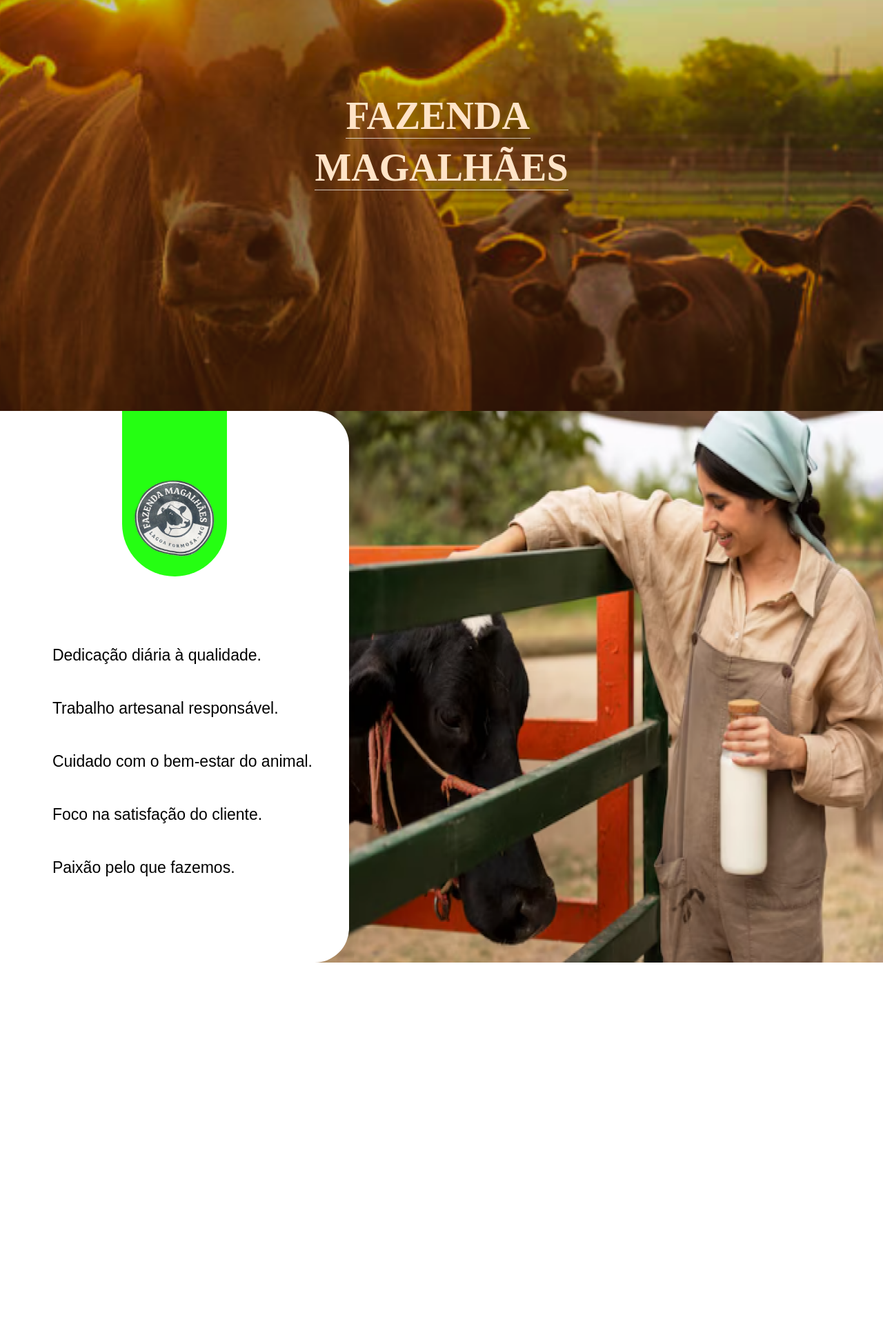
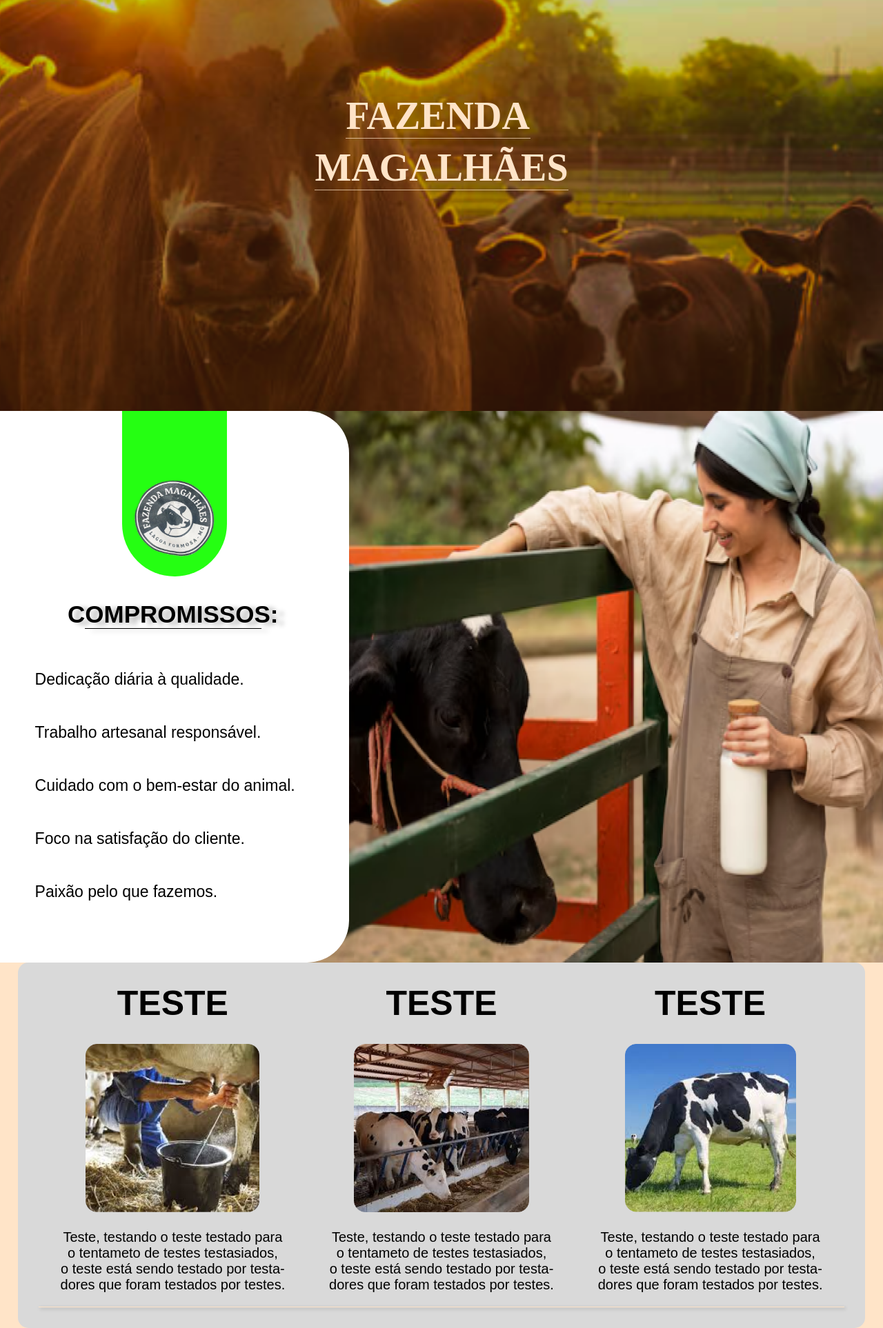
Before and after one commit to The-Vonky/Fazenda-Magalhaes, a PHP site: page /home.html in a window 1280 px wide. Shown: the part 175-2101 px from the top of the page at 69% size. Before the commit the page ends 1571 px from the top, so only its background shows below. Run offline with PHP 8.4, Linux system fonts and the light colour scheme.

Commit message:
3º parte da home

```diff
--- a/Fazenda/home.css
+++ b/Fazenda/home.css
@@ -6,6 +6,7 @@
 
 body {
     font-family: Arial, sans-serif;
+    background-color: #FFE4C8;
 }
 
 header {
@@ -129,7 +130,7 @@ nav ul li a:hover {
     height: 0.7px;
     display: block;
     margin-left: 0;
-    background-color: #ffffff;
+    background-color: #FFE4C8;
     opacity: 0.7;
 }
 
@@ -139,7 +140,7 @@ nav ul li a:hover {
     height: 0.7px;
     display: block;
     margin-left: 0;
-    background-color: #ffffff;
+    background-color: #FFE4C8;
     opacity: 0.7;
 }
 
@@ -161,7 +162,7 @@ nav ul li a:hover {
 .hero-text button:hover {
     background-color: #888870;
 }
-/******************2º Home**********************/
+/****************** 2º Home **********************/
 .background img {
     height: 100%;
     width: 110%;
@@ -173,13 +174,23 @@ nav ul li a:hover {
     list-style-type: none;
     text-align: justify;
     color: #000000;
-    padding-top: 10%;
-    padding-left: 15%;
+    padding-top: 7%;
+    padding-left: 10%;
 }
 
 .hm li {
     padding-top: 50px;
     font-size: 23px;
+}
+
+.af1 li::after {
+    content: "";
+    width: 64%;
+    height: 0.7px;
+    display: block;
+    margin-left: 18%;
+    background-color: #000000;
+    box-shadow: 10px 3px 7px rgba(0, 0, 0, 0.3);
 }
 
 .container{
@@ -189,13 +200,16 @@ nav ul li a:hover {
 
 .hm {
     background-color: #ffffff;
-    border-radius: 0 50px 50px 0;
+    border-radius: 0 61px 61px 0;
     max-width: 600px;
     margin: 0 auto;
     text-align: center;
     height: 50rem;
     width: 50rem;
     z-index: 1;
+}
+.af1 li{
+    text-shadow: 10px 3px 7px rgba(0, 0, 0, 0.3);
 }
 
 .divLogo {
@@ -212,3 +226,53 @@ nav ul li a:hover {
     width: 120px;
     margin-top: 50px;
 }
+
+/**************** 3º Home *******************/
+
+.containerH3 {
+    width: 96%;
+    height: 50%;
+    background-color: #D9D9D9;
+    padding: 30px 30px;
+    justify-content: space-around;
+    display: flex;
+    flex-wrap: wrap;
+    margin: auto;
+    border-radius: 15px;
+}
+
+.division {
+    display: flex;
+    text-align: center;
+    font-size: 20px;
+}
+
+.division h1 {
+    font-size: 50px;
+}
+
+.division p {
+    margin-top: 20px;
+}
+
+.containerH3 img {
+    width: 65%;
+    margin-top:30px;
+}
+
+.containerH3 img:hover {
+    overflow: hidden;
+    scale: 1.1;
+}
+
+.containerH3::after {
+    content: "";
+    width: 100%;
+    height: 0.7px;
+    display: block;
+    margin-left: 18%;
+    background-color: #FFE4C8;
+    margin: auto;
+    margin-top: 20px;
+    box-shadow: 2px 2px 5px rgba(0, 0, 0, 0.4);
+}
--- a/Fazenda/home.html
+++ b/Fazenda/home.html
@@ -15,7 +15,11 @@
             <ul>
                 <li><a href="home.html">Home</a></li>
                 <li><a href="dashboard.html">Serviços</a></li>
-                <li style="text-align: center;font-family: Arapey; font-size: 25px;">FAZENDA<br>MAGALHÃES</li>
+                <li style=
+                "text-align: center;
+                font-family: Arapey;
+                font-size: 25px;
+                ">FAZENDA<br>MAGALHÃES</li>
                 <li><a href="contato.html">Contato</a></li>
                 <li><a href="sobreNos.html">Sobre Nós</a></li>
             </ul>
@@ -47,6 +51,15 @@
                     <img src="img/vaca.png" alt="">
                 </div>
                 <ul>
+                    <div class="af1">
+                        <li style=
+                        "text-align: center;
+                         margin: 0 55px 0 0;
+                         padding: 0 0 10px 0;
+                         font-size: 35px;
+                         ">
+                         <strong>COMPROMISSOS:</strong></li>
+                    </div>
                     <li>Dedicação diária à qualidade.</li>
                     <li>Trabalho artesanal responsável.</li>
                     <li>Cuidado com o bem-estar do animal.</li>
@@ -59,5 +72,24 @@
             </div>
         </div>
     </section>
+    <div class="containerH3">
+        <div class="division">
+            <div class="div1">
+                <h1>TESTE</h1>
+                <img style="width: 64.65%;" src="img/vaca1.png" alt="">
+                <p>Teste, testando o teste testado para<br>o tentameto de testes testasiados,<br> o teste está sendo testado por testa-<br> dores que foram testados por testes.</p>
+            </div>
+            <div class="div2">
+                <h1>TESTE</h1>
+                <img src="img/vaca2.png" alt="">
+                <p>Teste, testando o teste testado para<br>o tentameto de testes testasiados,<br> o teste está sendo testado por testa-<br> dores que foram testados por testes.</p>
+            </div>
+            <div class="div3">
+                <h1>TESTE</h1>
+                <img style="width: 63.65%;" src="img/vaca3.png" alt="">
+                <p>Teste, testando o teste testado para<br>o tentameto de testes testasiados,<br> o teste está sendo testado por testa-<br> dores que foram testados por testes.</p>
+            </div>
+        </div>
+    </div>
 </body>
 </html>
```
Also changed, not shown: Fazenda/img/vaca1.png (added), Fazenda/img/vaca2.png (added), Fazenda/img/vaca3.png (added).
